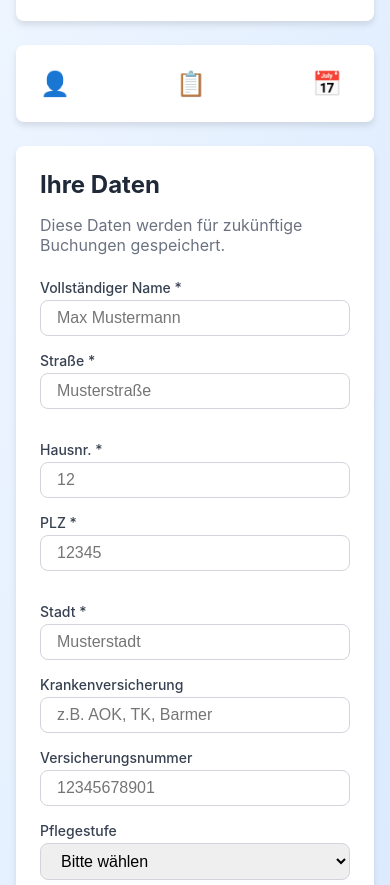
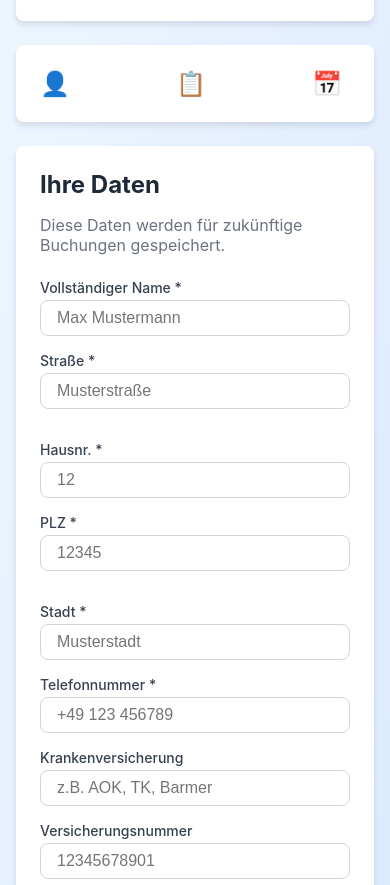
Before and after one commit to denisy2309/firstWischSeite, a plain HTML site: page index.html in a window 390 px wide. Shown: the part 215-1100 px from the top of the page. Drawn offline with Linux system fonts and the light colour scheme.

Commit message:
Add phone number input field to customer data form

```diff
--- a/index.html
+++ b/index.html
@@ -62,6 +62,11 @@
                             <label for="city">Stadt *</label>
                             <input type="text" id="city" name="city" placeholder="Musterstadt" required>
                         </div>
+                    </div>
+
+                    <div class="form-group">
+                        <label for="phone">Telefonnummer *</label>
+                        <input type="tel" id="phone" name="phone" placeholder="+49 123 456789" required>
                     </div>
 
                     <div class="form-group">
```
